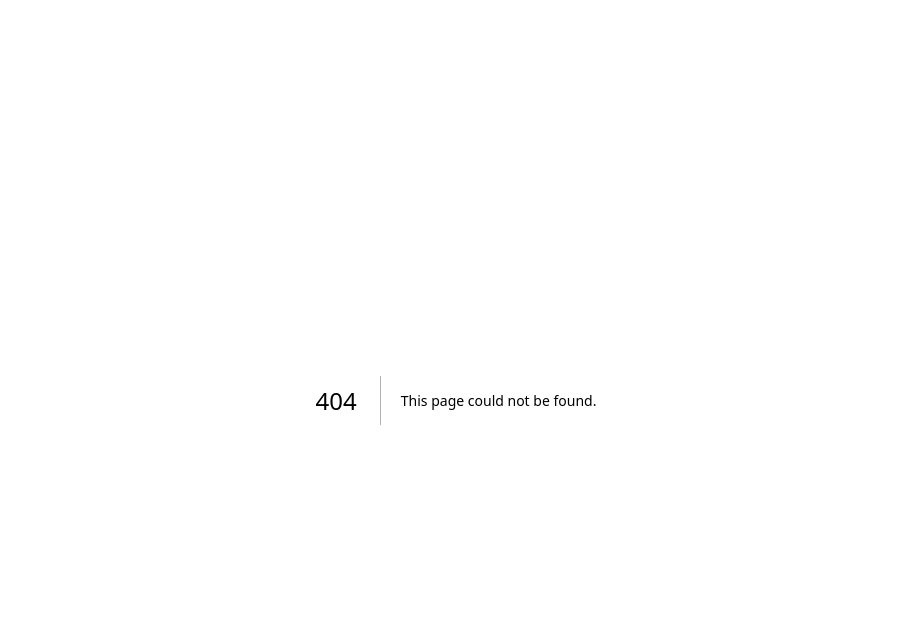
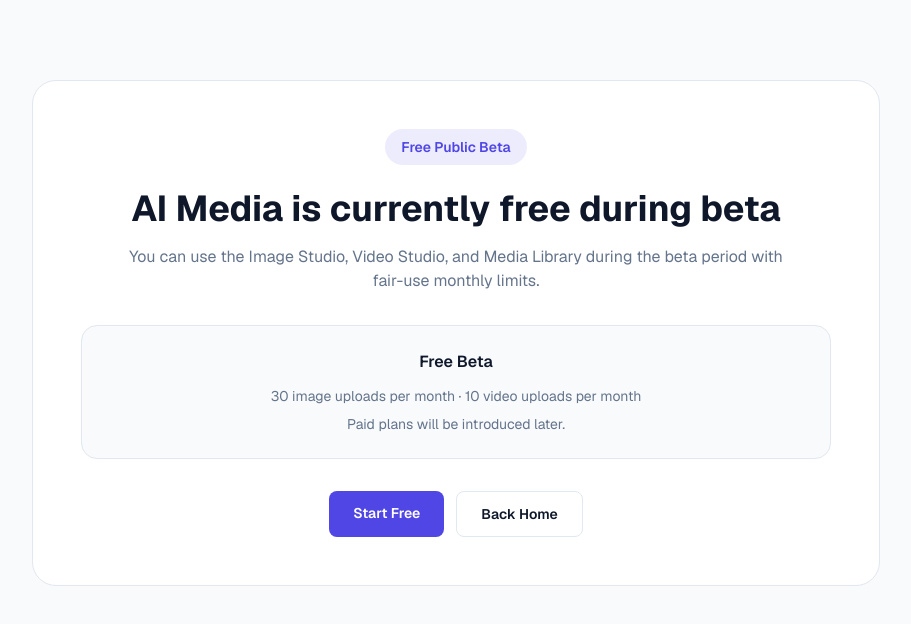
Before and after one commit to AnupBhandari12/ai-media-saas, a Next.js app: page /pricing in a window 1280 px wide. Before the commit this address had no page. Shown: the top 624 px of the page, without its empty margins (184-1095 px from the left). Built offline with nearby package versions, Linux system fonts and the light colour scheme.

Commit message:
phase 10: add free beta pricing page

```diff
--- /dev/null
+++ b/app/pricing/page.js
@@ -0,0 +1,52 @@
+import Link from "next/link";
+
+export default function PricingPage() {
+  return (
+    <main className="mx-auto flex min-h-[70vh] max-w-4xl items-center justify-center px-6 py-20">
+      <div className="w-full rounded-3xl border border-border bg-surface p-8 text-center sm:p-12">
+        <span className="inline-flex rounded-full bg-primary/10 px-4 py-2 text-sm font-semibold text-primary">
+          Free Public Beta
+        </span>
+
+        <h1 className="mt-6 text-3xl font-bold text-foreground sm:text-4xl">
+          AI Media is currently free during beta
+        </h1>
+
+        <p className="mx-auto mt-4 max-w-2xl text-muted">
+          You can use the Image Studio, Video Studio, and Media Library
+          during the beta period with fair-use monthly limits.
+        </p>
+
+        <div className="mt-8 rounded-2xl border border-border bg-background p-6">
+          <p className="font-semibold text-foreground">
+            Free Beta
+          </p>
+
+          <p className="mt-3 text-sm text-muted">
+            30 image uploads per month · 10 video uploads per month
+          </p>
+
+          <p className="mt-2 text-sm text-muted">
+            Paid plans will be introduced later.
+          </p>
+        </div>
+
+        <div className="mt-8 flex flex-col justify-center gap-3 sm:flex-row">
+          <Link
+            href="/sign-up"
+            className="rounded-lg bg-primary px-6 py-3 text-sm font-semibold text-white transition hover:bg-primary-hover"
+          >
+            Start Free
+          </Link>
+
+          <Link
+            href="/"
+            className="rounded-lg border border-border px-6 py-3 text-sm font-semibold text-foreground transition hover:bg-background"
+          >
+            Back Home
+          </Link>
+        </div>
+      </div>
+    </main>
+  );
+}
```
